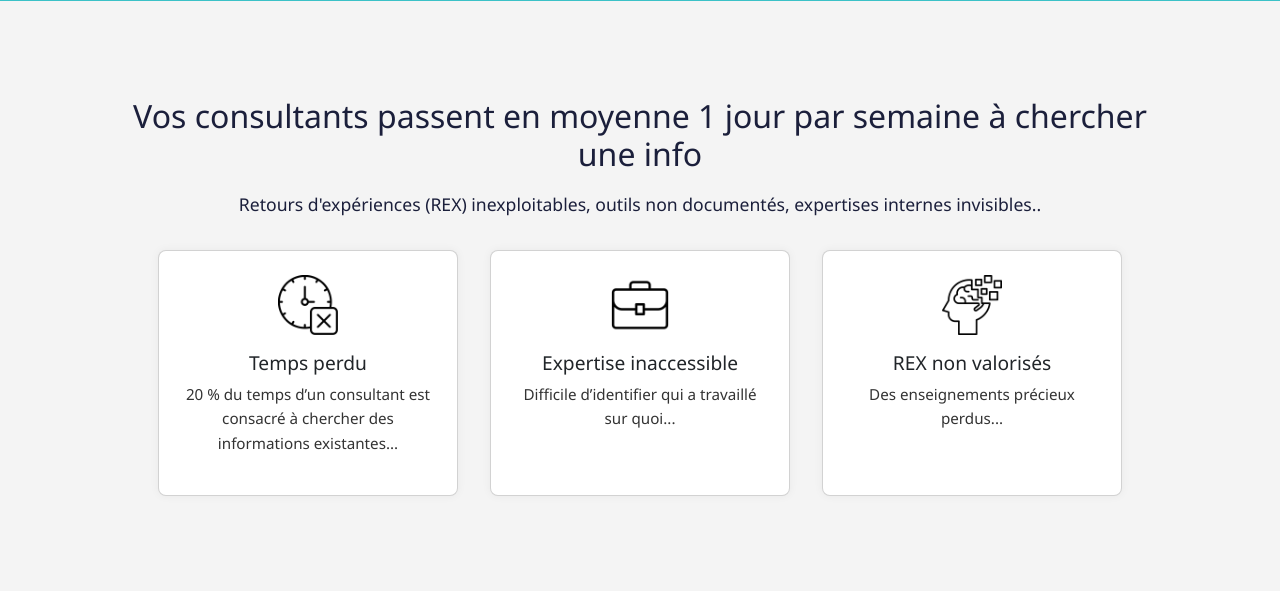
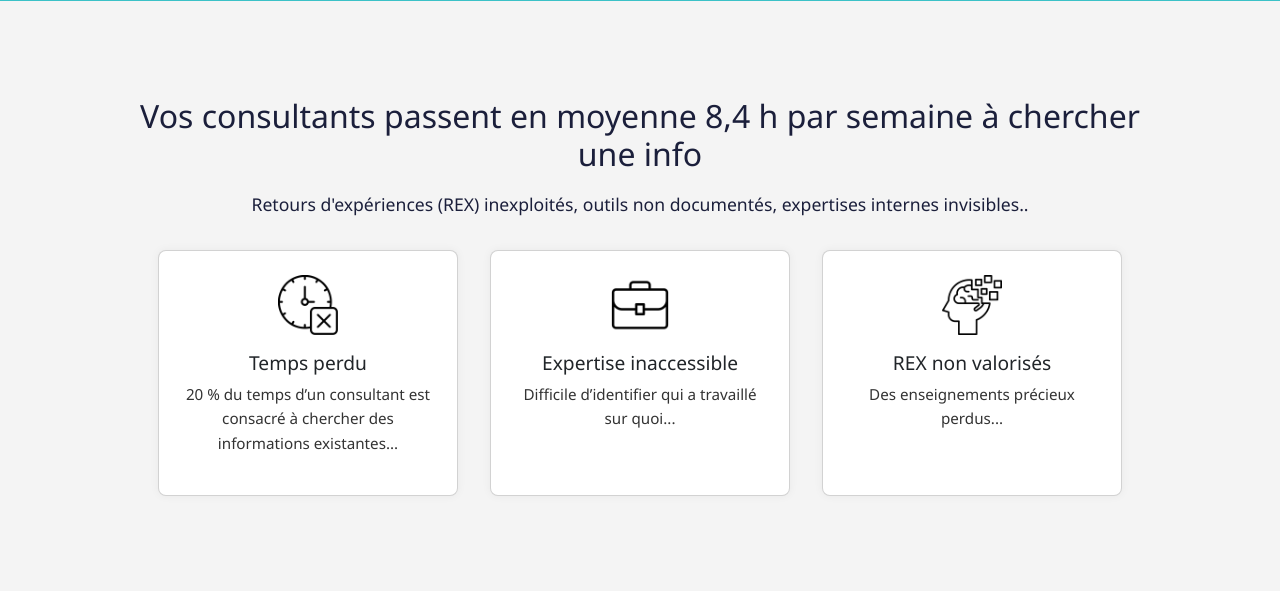
Before and after one commit to laureperu/KnowFind, a Flask app: page / in a window 1280 px wide. Shown: the part 741-1332 px from the top of the page. Run offline with Flask 3, Linux system fonts and the light colour scheme.

```diff
--- a/app/templates/index.html
+++ b/app/templates/index.html
@@ -72,8 +72,8 @@
 <!-- Problème -->
 <section class="problem">
   <div class="container">
-    <h2>Vos consultants passent en moyenne 1 jour par semaine à chercher une info</h2>
-    <p class="intro">Retours d'expériences (REX) inexploitables, outils non documentés, expertises internes invisibles..</p>
+    <h2>Vos consultants passent en moyenne 8,4 h par semaine à chercher une info</h2>
+    <p class="intro">Retours d'expériences (REX) inexploités, outils non documentés, expertises internes invisibles..</p>
     <div class="problem-cards">
       <div class="card">
         <img src="{{ url_for('static', filename='assets/icons/clock.png') }}" alt="Temps perdu">
```
